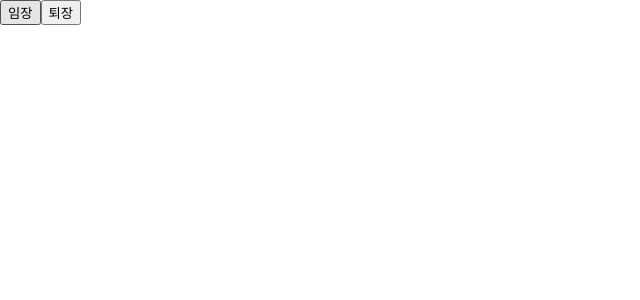
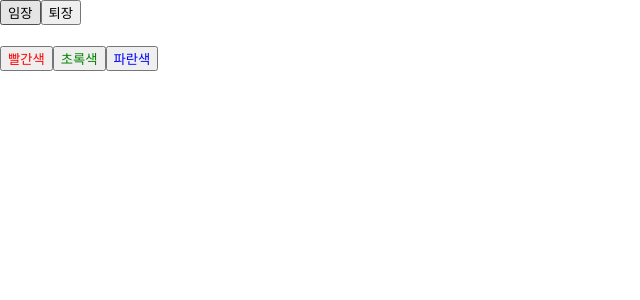
Before and after one commit to bnitech/technique-for-dealing-with-react, a React (Create React App) app: page / in a window 1280 px wide. Shown: the top 300 px of the page, without its empty margins (0-640 px from the left). Built offline with nearby package versions, Linux system fonts and the light colour scheme.

Commit message:
[dongbin] #3.4.2.3

```diff
--- a/src/Counter.tsx
+++ b/src/Counter.tsx
@@ -1,6 +1,6 @@
 import { Component } from 'react';
 
-class Counter extends Component<any, { number; fixedNumber }> {
+class Counter extends Component<any, { number: any; fixedNumber: any }> {
   state = {
     number: 0,
     fixedNumber: 0,
--- a/src/MyComponent.tsx
+++ b/src/MyComponent.tsx
@@ -1,7 +1,10 @@
 import React, { Component } from 'react';
 import PropTypes from 'prop-types';
 
-class MyComponent extends Component<{ name, favoriteNumber, children }, any> {
+class MyComponent extends Component<
+  { name: any; favoriteNumber: any; children: any },
+  any
+> {
   static defaultProps = {
     name: '기본 이름',
   };
--- a/src/Say.tsx
+++ b/src/Say.tsx
@@ -5,11 +5,22 @@ const Say = () => {
   const onClickEnter = () => setMessage('안녕하세요!');
   const onClickLeave = () => setMessage('안녕히 가세요!');
 
+  const [color, setColor] = useState('black');
+
   return (
     <div>
       <button onClick={onClickEnter}>임장</button>
       <button onClick={onClickLeave}>퇴장</button>
-      <h1>{message}</h1>
+      <h1 style={{ color }}>{message}</h1>
+      <button style={{ color: 'red' }} onClick={() => setColor('red')}>
+        빨간색
+      </button>
+      <button style={{ color: 'green' }} onClick={() => setColor('green')}>
+        초록색
+      </button>
+      <button style={{ color: 'blue' }} onClick={() => setColor('blue')}>
+        파란색
+      </button>
     </div>
   );
 };
--- a/tsconfig.json
+++ b/tsconfig.json
@@ -74,7 +74,7 @@
 
     /* Type Checking */
     "strict": true,                                   /* Enable all strict type-checking options. */
-     "noImplicitAny": false,                            /* Enable error reporting for expressions and declarations with an implied `any` type.. */
+//     "noImplicitAny": false,                            /* Enable error reporting for expressions and declarations with an implied `any` type.. */
     // "strictNullChecks": true,                         /* When type checking, take into account `null` and `undefined`. */
     // "strictFunctionTypes": true,                      /* When assigning functions, check to ensure parameters and the return values are subtype-compatible. */
     // "strictBindCallApply": true,                      /* Check that the arguments for `bind`, `call`, and `apply` methods match the original function. */
```
